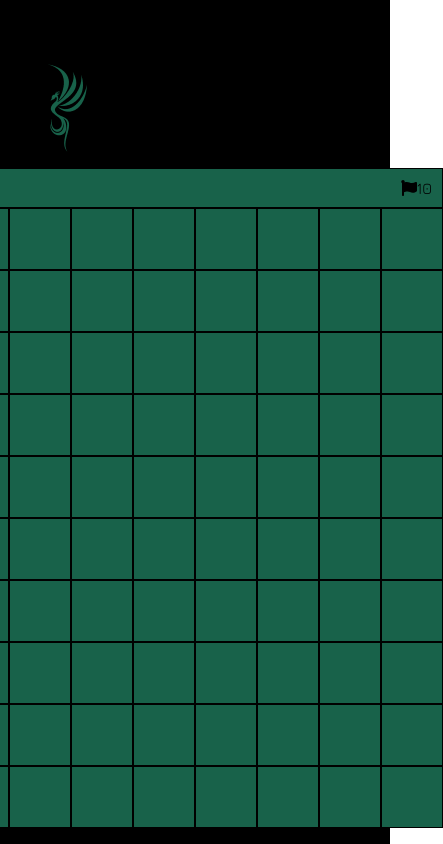
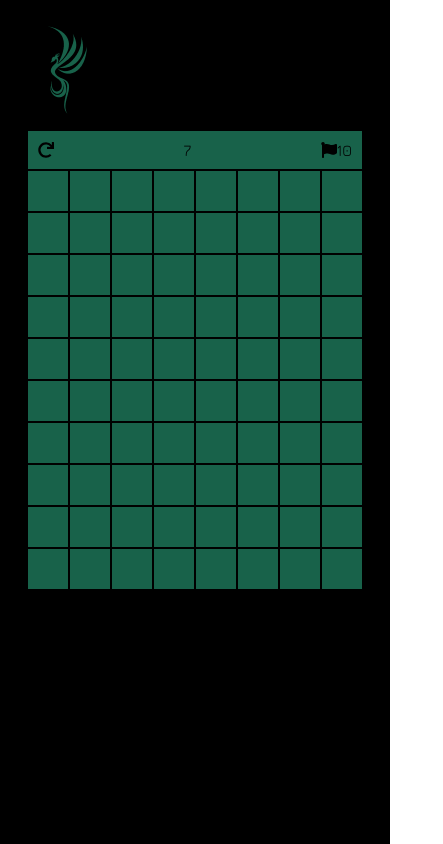
Before and after one commit to tevyt/minesweeper, a React (Create React App) app: page / in a window 390 px wide. Shown: the whole page, 443 px wide, since content can reach past the window. Built offline with nearby package versions, Linux system fonts and the light colour scheme.

Commit message:
feature: View is now mobile friendly.

```diff
--- a/src/App.scss
+++ b/src/App.scss
@@ -6,6 +6,9 @@
     padding: 48px 0 12px 0;
     width: 80%;
     margin: auto;
+    @media screen and (max-width: 414px) {
+      padding: 10px 0 12px 0;
+    }
   }
   &-body {
     display: flex;
--- a/src/components/game-board/GameBoard.tsx
+++ b/src/components/game-board/GameBoard.tsx
@@ -169,6 +169,7 @@ const GameBoard: React.FunctionComponent<{}> = () => {
 
   const [hasLost, setHasLost] = React.useState(false);
   const [hasWon, setHasWon] = React.useState(false);
+  const [time, setTime] = React.useState(0);
 
   const reveal = (
     grid: IMineSquare[][],
@@ -321,6 +322,7 @@ const GameBoard: React.FunctionComponent<{}> = () => {
   };
 
   const handleRefreshClick = () => {
+    setTime(0);
     setGameField(
       prepareGame(NUMBER_OF_ROWS, NUMBER_OF_COLUMNS, NUMBER_OF_MINES)
     );
@@ -349,6 +351,22 @@ const GameBoard: React.FunctionComponent<{}> = () => {
       setHasWon(true);
     }
   }, [gameField]);
+
+  React.useEffect(() => {
+    let timerId: NodeJS.Timeout | null = null;
+    timerId = setInterval(() => {
+      setTime(time + 1);
+    }, 1000);
+    if (hasWon || hasLost) {
+      clearInterval(timerId);
+    }
+    return () => {
+      if (timerId) {
+        clearInterval(timerId);
+      }
+    };
+  }, [hasWon, hasLost, time]);
+
   return (
     <React.Fragment>
       <GameBoardView
@@ -360,6 +378,7 @@ const GameBoard: React.FunctionComponent<{}> = () => {
         flagsRemaining={flagsRemaining}
         hasLost={hasLost}
         hasWon={hasWon}
+        time={time}
       />
     </React.Fragment>
   );
--- a/src/components/game-board/GameBoardView.tsx
+++ b/src/components/game-board/GameBoardView.tsx
@@ -15,6 +15,7 @@ interface IGameBoardViewProps {
   onRevealedDoubleClick: (row: number, column: number) => () => void;
   hasLost: boolean;
   hasWon: boolean;
+  time: number;
 }
 
 const GameBoardView: React.FunctionComponent<IGameBoardViewProps> = ({
@@ -25,7 +26,8 @@ const GameBoardView: React.FunctionComponent<IGameBoardViewProps> = ({
   onFlagClick,
   onRevealedDoubleClick,
   hasLost,
-  hasWon
+  hasWon,
+  time
 }) => {
   return (
     <div className="game-board">
@@ -39,6 +41,7 @@ const GameBoardView: React.FunctionComponent<IGameBoardViewProps> = ({
         <div className="game-board-controls-refresh">
           <FontAwesomeIcon icon={faRedo} onClick={onRefeshClick} />
         </div>
+        <div className="game-board-controls-time">{time}</div>
         <div className="game-board-controls-flag">
           <FontAwesomeIcon icon={faFlag} />
           <span>{flagsRemaining}</span>
--- a/src/components/mine-square/MineSquare.scss
+++ b/src/components/mine-square/MineSquare.scss
@@ -2,6 +2,10 @@
   background-color: #18624a;
   width: 60px;
   height: 60px;
+  @media screen and (max-width: 414px) {
+    width: 40px;
+    height: 40px;
+  }
   display: flex;
   justify-content: center;
   align-items: center;
```
